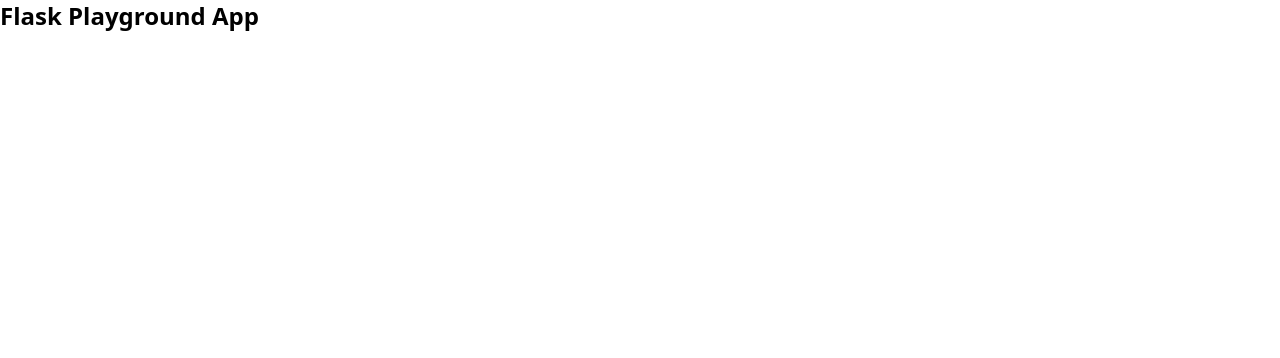
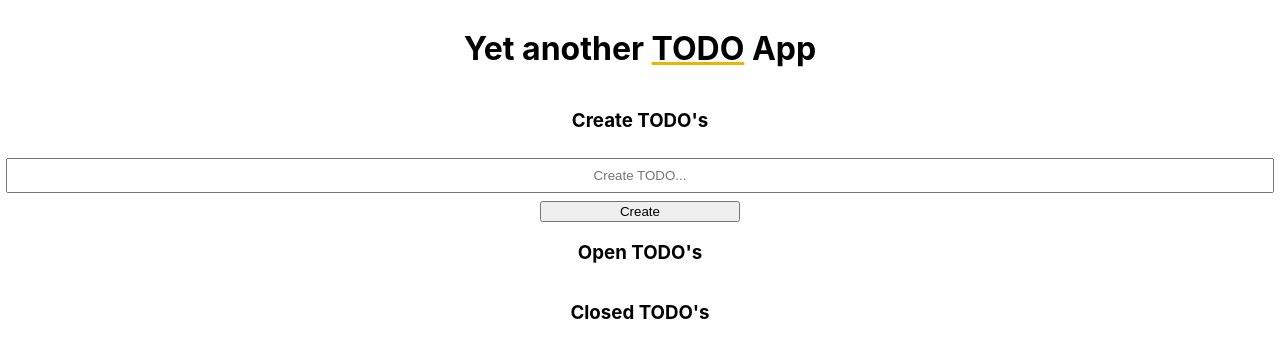
Before and after one commit to yhutter-dv/fhgr-flask-playground, a Flask app: page / in a window 1280 px wide. Shown: the top 358 px of the page. Run offline with Flask 3, Linux system fonts and the light colour scheme; some libraries are stand-ins or nearby versions.

Commit message:
Complete simple todo app

```diff
--- a/main.py
+++ b/main.py
@@ -1,10 +1,30 @@
-from flask import Flask, render_template
+from flask import Flask, render_template, request, redirect
 
 app = Flask(__name__)
 
+open_todos = []
+closed_todos = []
+
 @app.route("/")
 def index():
-    return render_template("index.html")
+    return render_template("index.html", open_todos=open_todos, closed_todos = closed_todos)
+
+@app.route("/create_todo", methods=["POST"])
+def create_todo():
+    global open_todos
+    new_todo = request.form.get("todo", "").strip()
+    if new_todo != "" and new_todo not in open_todos:
+        open_todos.append(new_todo)
+    return redirect("/")
+
+@app.route("/complete_todo/<todo>")
+def complete_todo(todo):
+    global open_todos
+    global closed_todos
+    if todo in open_todos:
+        open_todos.remove(todo)
+        closed_todos.append(todo)
+    return redirect("/")
 
 if __name__ == "__main__":
     app.run(host="0.0.0.0", port=8000, debug=True)
--- a/static/style.css
+++ b/static/style.css
@@ -1,2 +1,49 @@
 body {
+    font-family: -apple-system, BlinkMacSystemFont, "Segoe UI", Roboto, Helvetica, Arial, sans-serif;
 }
+
+header {
+    display: flex;
+    justify-content: center;
+
+    .todo-title {
+        text-decoration: underline;
+        text-decoration-color: #eab308;
+    }
+}
+
+.text-center {
+    text-align: center;
+}
+
+.clearfix {
+    overflow:auto;
+}
+
+.todo {
+    float: left;
+    margin: 1rem;
+    padding: 0 1rem 1rem 1rem;
+    background-color: #f8fafc;
+    border-radius: 0.5rem;
+    min-width: 400px;
+    box-shadow: rgba(99, 99, 99, 0.2) 0px 2px 8px 0px;
+}
+
+.create-todo-form {
+    display: flex;
+    flex-direction: column;
+    justify-content: center;
+    align-items: center;
+
+    #create-todo-input {
+        width: 100%;
+        margin: 0.5rem 0;
+        padding: 0.5rem 0;
+        text-align: center;
+    }
+
+    #create-todo-button {
+        width: 200px;
+    }
+}
--- a/templates/index.html
+++ b/templates/index.html
@@ -4,10 +4,40 @@
         <meta charset="UTF-8">
         <meta name="viewport" content="width=device-width, initial-scale=1.0">
         <title>Flask Playground App</title>
-        <script src="https://cdn.tailwindcss.com"></script>
         <link rel="stylesheet" href="/static/style.css" />
     </head>
     <body>
-        <h1 class="text-2xl font-bold">Flask Playground App</h1>
+        <header>
+            <h1>Yet another <span class="todo-title">TODO</span> App</h1>
+        </header>
+        <main>
+
+            <h3 class="text-center">Create TODO's</h3>
+            <form class="create-todo-form" method="post" action="create_todo">
+                <input name="todo" type="text" id="create-todo-input" placeholder="Create TODO..."/>
+                <input type="submit" id="create-todo-button" value="Create" />
+            </form>
+
+            <h3 class="text-center">Open TODO's</h3>
+
+            <div class="clearfix">
+            {% for todo in open_todos %}
+                <div class="todo">
+                    <h4>{{todo}}</h4>
+                    <div class="todo-actions">
+                        <a href="/complete_todo/{{todo}}">Complete</a>
+                    </div>
+                </div>
+            {%endfor%}
+            </div>
+
+
+            <h3 class="text-center">Closed TODO's</h3>
+            {% for todo in closed_todos %}
+                <div class="todo">
+                    <h4>{{todo}}</h4>
+                </div>
+            {%endfor%}
+        </main>
     </body>
 </html>
```
